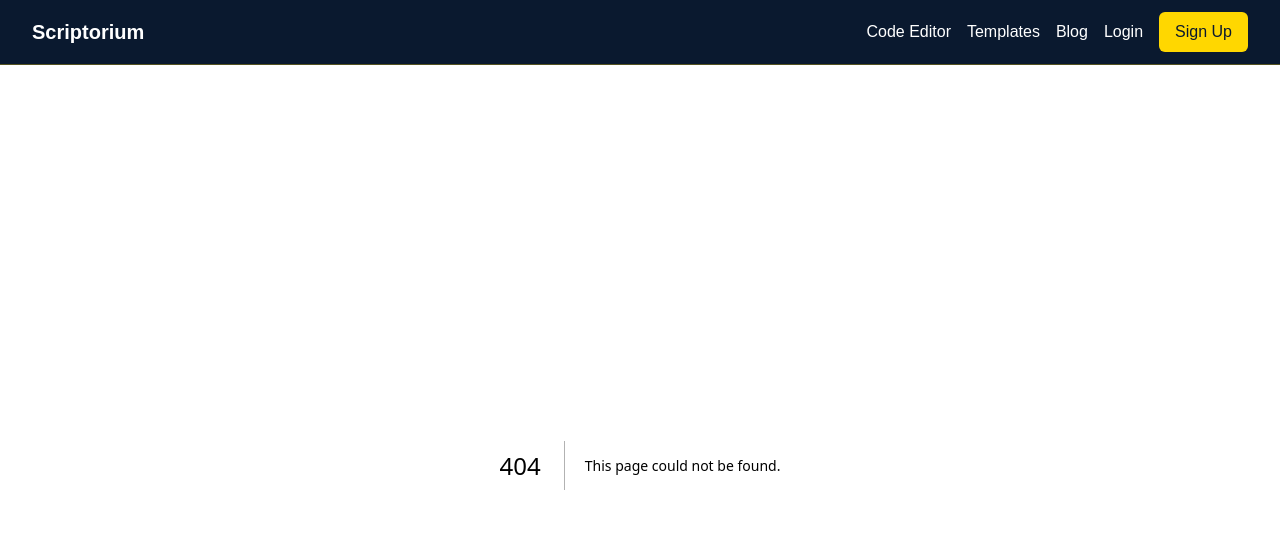
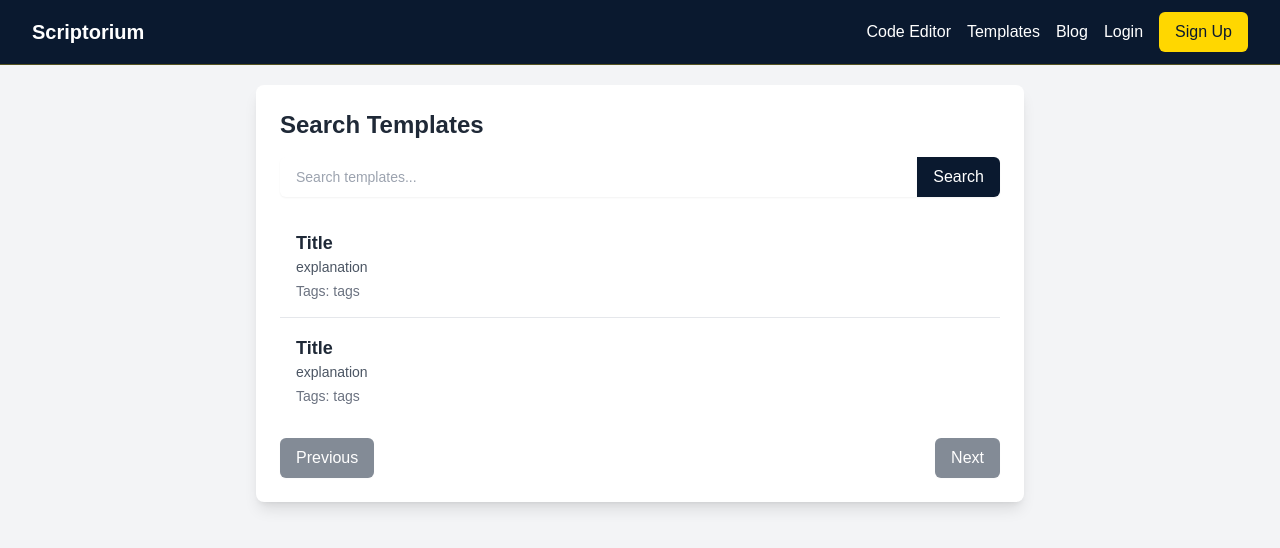
Before and after one commit to YehyunLee/Scriptorium, a Next.js app in the folder PP2/scriptorium/: page /searchTemplate in a window 1280 px wide. Before the commit this address had no page. Shown: the top 548 px of the page. Built offline with nearby package versions, Linux system fonts and the light colour scheme.

Commit message:
searchTemplate fixed

```diff
--- /dev/null
+++ b/PP2/scriptorium/pages/searchTemplate.tsx
@@ -0,0 +1,115 @@
+import { useState } from "react";
+
+export default function SearchTemplates() {
+  const [searchQueryString, setSearchQueryString] = useState<string>("");
+  const [templates, setTemplates] = useState<any[]>([{id: "1", title: "Title", explanation: "explanation", tags: "tags", content: "content"}, {id: "2", title: "Title", explanation: "explanation", tags: "tags", content: "content"}]);
+  const [loadingQuery, setLoadingQuery] = useState<boolean>(false);
+  const [error, setError] = useState<string | null>(null);
+  const [page, setPage] = useState<number>(1);
+  const [limit] = useState<number>(10);
+
+  const handleSearch = async () => {
+    setLoadingQuery(true);
+    setError(null);
+
+    try {
+        const token = localStorage.getItem("accessToken");
+
+        const response = await fetch(
+        `/api/code_template/user/search_template?search=${encodeURIComponent(
+          searchQueryString
+        )}&page=${page}&limit=${limit}`,
+        {
+            method: "GET",
+            headers: {
+                "Content-Type": "application/json",
+                Authorization: `Bearer ${token}`,
+            }
+        }
+      );
+
+      if (response.ok) {
+        const data = await response.json();
+        setTemplates(data.templates || []);
+      } else {
+        const errorData = await response.json();
+        setError(errorData.message || "Failed to fetch templates");
+      }
+    } catch (err: any) {
+      setError(err.message || "An unexpected error occurred");
+    } finally {
+      setLoadingQuery(false);
+    }
+  };
+
+  const handlePageChange = (newPage: number) => {
+    setPage(newPage);
+    handleSearch();
+  };
+
+  return (
+    <div className="min-h-screen bg-gray-100 p-5 flex flex-col items-center">
+      <div className="bg-white p-6 rounded-lg shadow-lg w-full max-w-3xl">
+        <h2 className="text-2xl font-bold mb-4 text-gray-800">Search Templates</h2>
+
+        <div className="mb-4 flex">
+          <input
+            type="text"
+            placeholder="Search templates..."
+            value={searchQueryString}
+            onChange={(e) => setSearchQueryString(e.target.value)}
+            className="w-full text-black rounded-l-md border-gray-300 shadow-sm focus:ring-navy focus:border-navy sm:text-sm px-4 py-2"
+          />
+          <button
+            onClick={handleSearch}
+            disabled={loadingQuery}
+            className="bg-navy text-white px-4 py-2 rounded-r-md shadow-sm hover:opacity-80 focus:outline-none focus:ring-2 focus:ring-navy"
+          >
+            {loadingQuery ? "Searching..." : "Search"}
+          </button>
+        </div>
+
+        {error && <p className="text-red-600 text-sm">{error}</p>}
+
+        <div>
+          {templates.length > 0 ? (
+            <ul className="divide-y divide-gray-200">
+              {templates.map((template) => (
+                <li key={template.id} className="p-4 cursor-pointer hover:bg-gray-100">
+                  <h3 className="text-lg font-bold text-gray-800">{template.title}</h3>
+                  <p className="text-sm text-gray-600">{template.explanation}</p>
+                  <div className="text-sm text-gray-500 mt-1">Tags: {template.tags}</div>
+                </li>
+              ))}
+            </ul>
+          ) : (
+            !loadingQuery && <p className="text-gray-600 text-sm">No templates found</p>
+          )}
+        </div>
+
+        {templates.length > 0 && (
+          <div className="mt-4 flex justify-between">
+            <button
+              disabled={loadingQuery || page === 1}
+              onClick={() => handlePageChange(page - 1)}
+              className={`px-4 py-2 bg-navy rounded-md shadow-sm ${
+                page === 1 ? "cursor-not-allowed opacity-50" : "hover:opacity-80"
+              }`}
+            >
+              Previous
+            </button>
+            <button
+              disabled={loadingQuery || templates.length < limit}
+              onClick={() => handlePageChange(page + 1)}
+              className={`px-4 py-2 bg-navy rounded-md shadow-sm ${
+                templates.length < limit ? "cursor-not-allowed opacity-50" : "hover:opacity-80"
+              }`}
+            >
+              Next
+            </button>
+          </div>
+        )}
+      </div>
+    </div>
+  );
+};
```
